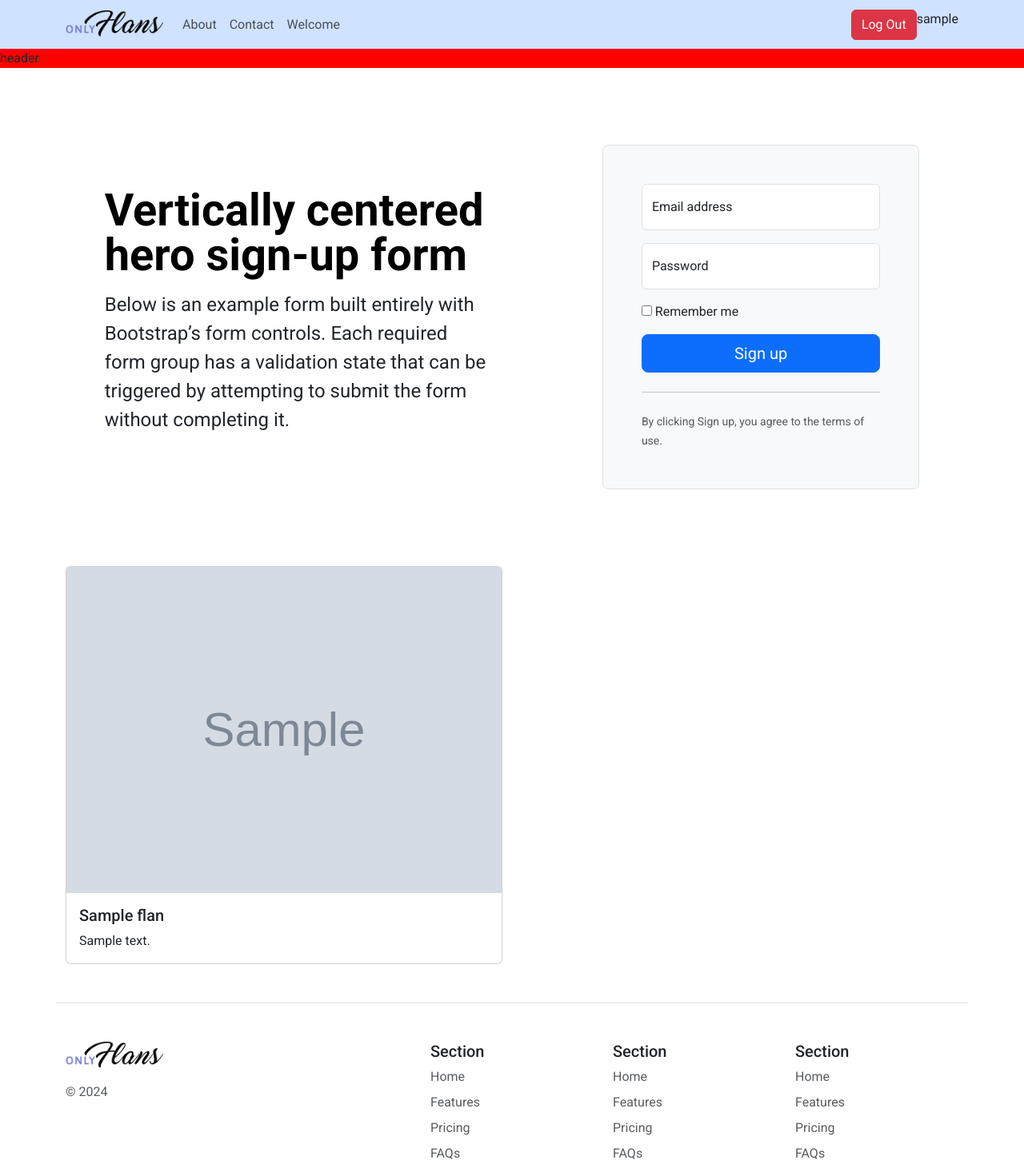
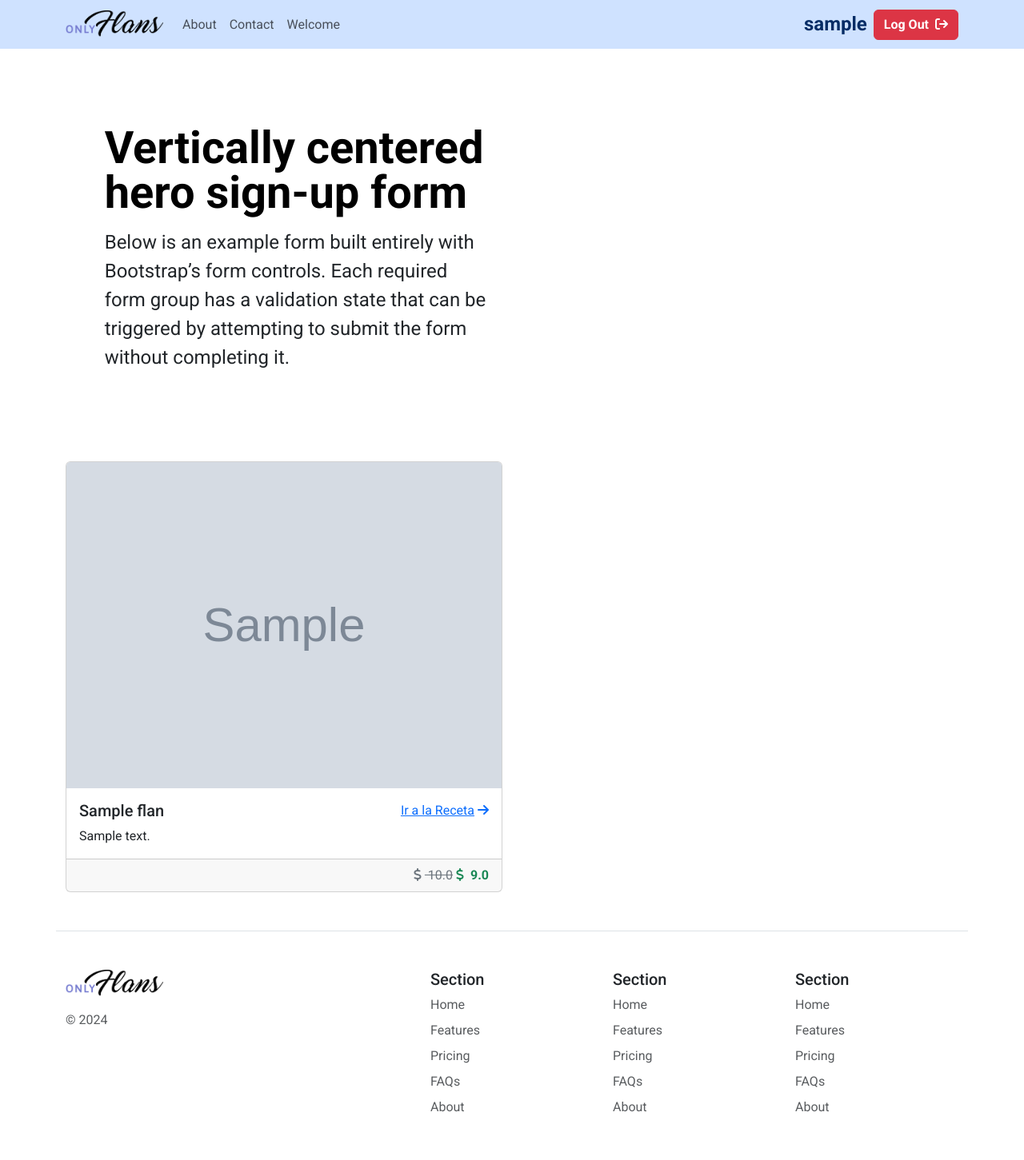
Before and after one commit to JimmyRampage/django_traffictracker, a Django app: page / in a window 1280 px wide. Shown: the top 1451 px of the page at 80% size. After the commit the page ends 1391 px from the top, so only its background shows below. Run offline with Django 4.2, Linux system fonts and the light colour scheme; a user stored in the database is signed in; tables that the repository leaves empty hold one stand-in row (values such as "Sample post"); grey boxes marked "Sample" are stand-in pictures; some libraries are stand-ins or nearby versions.

Commit message:
[FEAT] Hito 5, nuevas características

```diff
--- a/traffictracker_dj/static_pages/models.py
+++ b/traffictracker_dj/static_pages/models.py
@@ -6,8 +6,10 @@ class Flan(models.Model):
     flan_uuid = models.UUIDField(default=uuid.uuid4, editable=False)
     name = models.CharField(max_length=64)
     description = models.TextField()
+    recipe = models.TextField(default="")
     image_url = models.URLField()
     slug = models.SlugField()
+    price = models.FloatField(default=0.0)
     is_private = models.BooleanField()
 
 class ContactForm(models.Model):
--- a/traffictracker_dj/static_pages/templates/index.html
+++ b/traffictracker_dj/static_pages/templates/index.html
@@ -1,12 +1,12 @@
 {% extends 'static_base.html' %}
-{% load static %}
 {% block content %}
-    <div class="container col-xl-10 col-xxl-8 px-4 py-5">
+  <div class="container col-xl-10 col-xxl-8 px-4 py-5">
     <div class="row align-items-center g-lg-5 py-5">
       <div class="col-lg-7 text-center text-lg-start">
         <h1 class="display-4 fw-bold lh-1 text-body-emphasis mb-3">Vertically centered hero sign-up form</h1>
         <p class="col-lg-10 fs-4">Below is an example form built entirely with Bootstrap’s form controls. Each required form group has a validation state that can be triggered by attempting to submit the form without completing it.</p>
       </div>
+      {% if not user.is_authenticated %}
       <div class="col-md-10 mx-auto col-lg-5">
         <form class="p-4 p-md-5 border rounded-3 bg-body-tertiary" data-bitwarden-watching="1">
           <div class="form-floating mb-3">
@@ -27,18 +27,30 @@
           <small class="text-body-secondary">By clicking Sign up, you agree to the terms of use.</small>
         </form>
       </div>
+      {% endif %}
     </div>
   </div>
 
   <div class="container">
-    <div class="row row-cols-1 row-cols-md-2 g-4">
+    <div class="row row-cols-md-2 g-4">
       {% for flan in flans %}
       <div class="col">
         <div class="card">
-          <img src="{{ flan.image_url }}" class="card-img-top" alt="...">
+          <img src="{{ flan.image_url }}" class="card-img-top" alt="{{ flan.slug }}">
           <div class="card-body">
+            {% if user.is_authenticated %}
+              <a href="{% url 'flan_recipe' flan.slug %}" class="card-link float-end">Ir a la Receta<i class="fa-solid fa-arrow-right ms-1"></i></a>
+            {% endif %}
             <h5 class="card-title">{{ flan.name }}</h5>
             <p class="card-text">{{ flan.description }}</p>
+          </div>
+          <div class="card-footer text-end">
+            {% if not user.is_authenticated %}
+            <i class="fa-solid fa-dollar-sign me-1"></i> {{ flan.price }}
+            {% else %}
+            <s class="text-secondary"><i class="fa-solid fa-dollar-sign me-1"></i> {{ flan.price }}</s>
+            <span class="text-success"><i class="fa-solid fa-dollar-sign me-1"></i> <strong>{{ flan.new_price }}</strong></span>
+            {% endif %}
           </div>
         </div>
       </div>
--- a/traffictracker_dj/static_pages/templates/navbar.html
+++ b/traffictracker_dj/static_pages/templates/navbar.html
@@ -33,12 +33,17 @@
     </div>
     <div class="d-flex">
       {% if user.is_authenticated %}
+      <strong class="text-primary-emphasis fs-4 me-2">{{ user }}</strong>
       <a href="{% url 'logout' %}">
-        <button class="btn btn-danger" type="submit">Log Out</button>
+        <button class="btn btn-danger" type="submit">
+          <strong>Log Out</strong> <i class="fa-solid fa-arrow-right-from-bracket ms-1"></i>
+        </button>
       </a>
-      {{ user }} {% else %}
+      {% else %}
       <a href="{% url 'login'%}?next={{request.path}}">
-        <button class="btn btn-primary" type="submit">Log In</button>
+        <button class="btn btn-primary" type="submit">
+          <strong>Log In</strong><i class="fa-solid fa-right-to-bracket ms-1"></i>
+        </button>
       </a>
       {% endif %}
     </div>
--- a/traffictracker_dj/static_pages/templates/static_base.html
+++ b/traffictracker_dj/static_pages/templates/static_base.html
@@ -16,6 +16,7 @@
       href="https://fonts.googleapis.com/css2?family=Roboto:ital,wght@0,100;0,300;0,400;0,500;0,700;0,900;1,100;1,300;1,400;1,500;1,700;1,900&display=swap"
       rel="stylesheet"
     />
+    <script src="https://kit.fontawesome.com/23ebfe2b93.js" crossorigin="anonymous"></script>
     <link href="{% static 'css/styles.css' %}" rel="stylesheet" />
     <title>Document</title>
   </head>
@@ -25,15 +26,17 @@
 
     <!-- header -->
     {% block header %}
-    <div style="background: red">header</div>
+    <!-- <div style="background: red">header</div> -->
     {% endblock %}
 
     <!-- content -->
     {% block content %}
     <div>contenido</div>
+    {% endblock %}
 
+    <!-- footer -->
+    {% block footer %}
+      {% include "footer.html" %}
     {% endblock %}
-    <!-- footer -->
-    {% block footer %} {% include "footer.html" %} {% endblock %}
   </body>
 </html>
--- a/traffictracker_dj/static_pages/templates/success.html
+++ b/traffictracker_dj/static_pages/templates/success.html
@@ -5,7 +5,7 @@
 {% endblock %}
 
 {% block content %}
-<div class="container text-center">
+<div class="container text-center mb-3">
     <div class="row justify-content-center">
         <h2>Thank you for contacting OnlyFlans,</h2>
         <h2>we will respond to you shortly</h2>
--- a/traffictracker_dj/static_pages/views.py
+++ b/traffictracker_dj/static_pages/views.py
@@ -1,9 +1,6 @@
 from django.shortcuts import render
 from django.http import HttpResponseRedirect
 from django.contrib.auth.decorators import login_required
-from django.utils.decorators import method_decorator
-from django.views import View
-from django.views.generic import TemplateView
 
 from .models import Flan, ContactForm
 from .forms import ContactFormForm
@@ -11,9 +8,11 @@ from .forms import ContactFormForm
 # Create your views here.
 def index(request):
     if request.user.is_authenticated:
-        flans = Flan.objects.all()
+        flans = Flan.objects.all().values()
+        for f in flans:
+            f["new_price"] = round(f["price"] * 0.9, 2)
     else:
-        flans = Flan.objects.filter(is_private=False)
+        flans = Flan.objects.filter(is_private=False).values()
     return render(request, "index.html", {"flans": flans})
 
 def about(request):
@@ -24,19 +23,21 @@ def success(request):
 
 def contact(request):
     if request.method == "POST":
+        print(request.POST)
         form = ContactFormForm(request.POST)
         if form.is_valid():
             contact_form = ContactForm.objects.create(**form.cleaned_data)
             return HttpResponseRedirect("/success")
+        else:
+            print("HUBO UN ERROR CON LOS DATOS DEL FORMULARIO")
     else:
         form = ContactFormForm
     return render(request, "contact.html", {"form": form})
 
-class LoginRequiredMixin(View):
+def flan_recipe(request, slug):
+    flan = Flan.objects.filter(slug=slug).values()[0]
+    return render(request, "flan_recipe.html", {"flan": flan})
 
-    @method_decorator(login_required)
-    def dispatch(self, *args, **kwargs):
-        return super().dispatch(*args, **kwargs)
-
-class Welcome(LoginRequiredMixin, TemplateView):
-    template_name = "welcome.html"
+@login_required
+def welcome(request):
+    return render(request, "welcome.html", {})
--- a/traffictracker_dj/traffictracker_dj/urls.py
+++ b/traffictracker_dj/traffictracker_dj/urls.py
@@ -17,15 +17,16 @@ Including another URLconf
 from django.contrib import admin
 from django.urls import path
 from django.conf.urls import include
-from static_pages.views import index, about, contact, success
-from static_pages.views import Welcome
+from static_pages.views import index, about, contact, success, welcome, flan_recipe
 
 urlpatterns = [
     path('admin/', admin.site.urls),
     path("", index, name="index"),
-    path("about", about, name="about"),
-    path("contact", contact, name="contact"),
-    path("success", success, name="success"),
-    path("welcome", Welcome.as_view(), name="welcome"),
+    path("about/", about, name="about"),
+    path("contact/", contact, name="contact"),
+    path("success/", success, name="success"),
+    path("welcome/", welcome, name="welcome"),
+    path("recipe/<slug:slug>/", flan_recipe, name="flan_recipe"),
     path("accounts/", include('django.contrib.auth.urls')),
 ]
+# path('getting-started/<slug:prglangcat_slug>/<slug:prg_slug>', views.programmingLanguageTutorial, name="tutorial-page"),
```
Also changed, not shown: traffictracker_dj/static_pages/templates/about.html (+4 -8 lines), traffictracker_dj/static_pages/templates/contact.html (+16 -37 lines), traffictracker_dj/static_pages/templates/flan_recipe.html (added, +15 -0 lines), traffictracker_dj/static_pages/templates/registration/login.html (+5 -7 lines), traffictracker_dj/static_pages/migrations/0003_flan_price.py (added), traffictracker_dj/static_pages/migrations/0004_flan_recipe.py (added).
